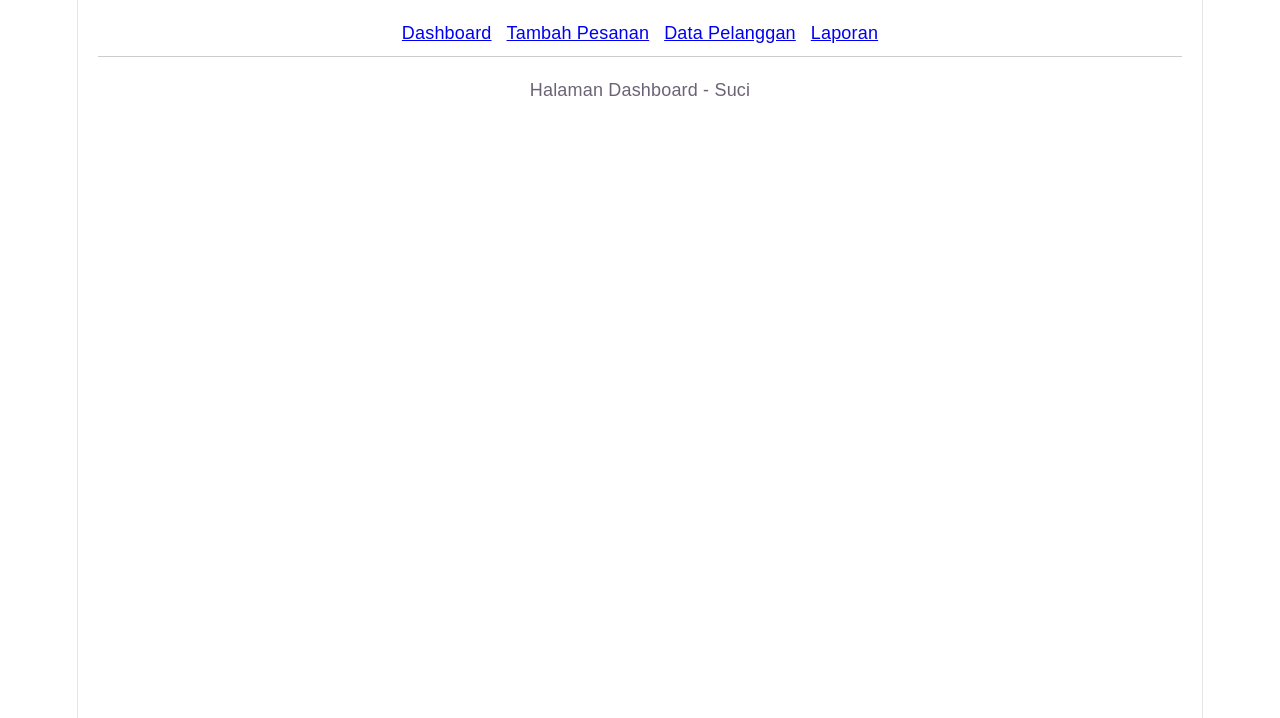
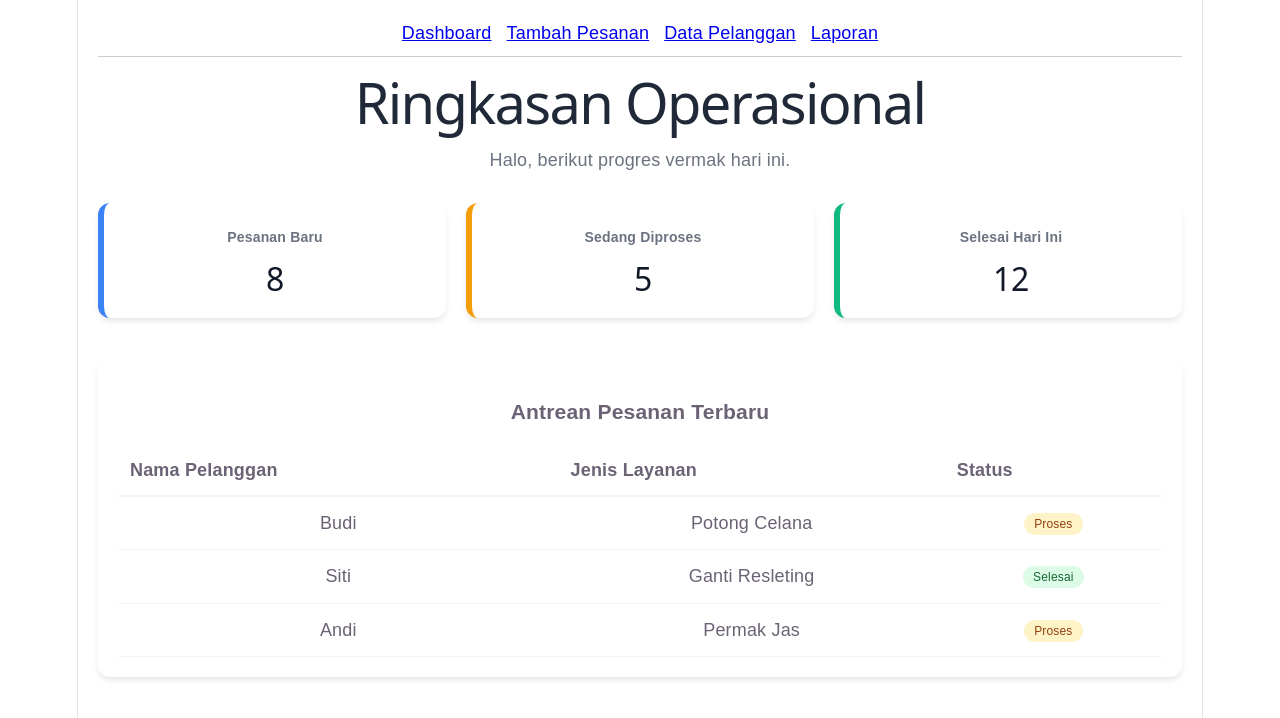
Before and after one commit to sucimituhu-prog/proyek-vermak-kelompok, a React app in the folder frontend/: page / in a window 1280 px wide. Shown: the top 718 px of the page. Built offline with nearby package versions, Linux system fonts and the light colour scheme; the HTML template or start-up script is replaced by a standard one.

Commit message:
Menyelesaikan tampilan dashboard dan setup context

```diff
--- a/frontend/src/pages/Dashboard.jsx
+++ b/frontend/src/pages/Dashboard.jsx
@@ -1,3 +1,86 @@
-export default function Dashboard() {
-  return <div>Halaman Dashboard - Suci</div>
-}
+import React from 'react';
+
+const Dashboard = () => {
+  // Dummy data untuk simulasi (Nanti diganti data dari Backend/Context)
+  const stats = [
+    { label: 'Pesanan Baru', value: '8', color: '#3b82f6' }, // Biru
+    { label: 'Sedang Diproses', value: '5', color: '#f59e0b' }, // Oranye
+    { label: 'Selesai Hari Ini', value: '12', color: '#10b981' }, // Hijau
+  ];
+
+  const recentOrders = [
+    { id: 1, nama: 'Budi', layanan: 'Potong Celana', status: 'Proses' },
+    { id: 2, nama: 'Siti', layanan: 'Ganti Resleting', status: 'Selesai' },
+    { id: 3, nama: 'Andi', layanan: 'Permak Jas', status: 'Proses' },
+  ];
+
+  return (
+    <div style={{ maxWidth: '1200px', margin: '0 auto' }}>
+      <header style={{ marginBottom: '30px' }}>
+        <h1 style={{ color: '#1f2937' }}>Ringkasan Operasional</h1>
+        <p style={{ color: '#6b7280' }}>Halo, berikut progres vermak hari ini.</p>
+      </header>
+
+      {/* Barisan Kartu Statistik */}
+      <div style={{
+        display: 'grid',
+        gridTemplateColumns: 'repeat(auto-fit, minmax(250px, 1fr))',
+        gap: '20px',
+        marginBottom: '40px'
+      }}>
+        {stats.map((item, index) => (
+          <div key={index} style={{
+            padding: '20px',
+            borderRadius: '12px',
+            backgroundColor: 'white',
+            boxShadow: '0 4px 6px -1px rgba(0,0,0,0.1)',
+            borderLeft: `6px solid ${item.color}`
+          }}>
+            <span style={{ color: '#6b7280', fontSize: '14px', fontWeight: '600' }}>{item.label}</span>
+            <h2 style={{ fontSize: '32px', margin: '10px 0 0 0', color: '#111827' }}>{item.value}</h2>
+          </div>
+        ))}
+      </div>
+
+      {/* Tabel Pesanan Terbaru */}
+      <div style={{
+        backgroundColor: 'white',
+        padding: '20px',
+        borderRadius: '12px',
+        boxShadow: '0 4px 6px -1px rgba(0,0,0,0.1)'
+      }}>
+        <h3 style={{ marginBottom: '20px' }}>Antrean Pesanan Terbaru</h3>
+        <table style={{ width: '100%', borderCollapse: 'collapse' }}>
+          <thead>
+            <tr style={{ textAlign: 'left', borderBottom: '2px solid #f3f4f6' }}>
+              <th style={{ padding: '12px' }}>Nama Pelanggan</th>
+              <th style={{ padding: '12px' }}>Jenis Layanan</th>
+              <th style={{ padding: '12px' }}>Status</th>
+            </tr>
+          </thead>
+          <tbody>
+            {recentOrders.map((order) => (
+              <tr key={order.id} style={{ borderBottom: '1px solid #f3f4f6' }}>
+                <td style={{ padding: '12px' }}>{order.nama}</td>
+                <td style={{ padding: '12px' }}>{order.layanan}</td>
+                <td style={{ padding: '12px' }}>
+                  <span style={{
+                    padding: '4px 10px',
+                    borderRadius: '20px',
+                    fontSize: '12px',
+                    backgroundColor: order.status === 'Selesai' ? '#dcfce7' : '#fef3c7',
+                    color: order.status === 'Selesai' ? '#166534' : '#92400e'
+                  }}>
+                    {order.status}
+                  </span>
+                </td>
+              </tr>
+            ))}
+          </tbody>
+        </table>
+      </div>
+    </div>
+  );
+};
+
+export default Dashboard;
```
